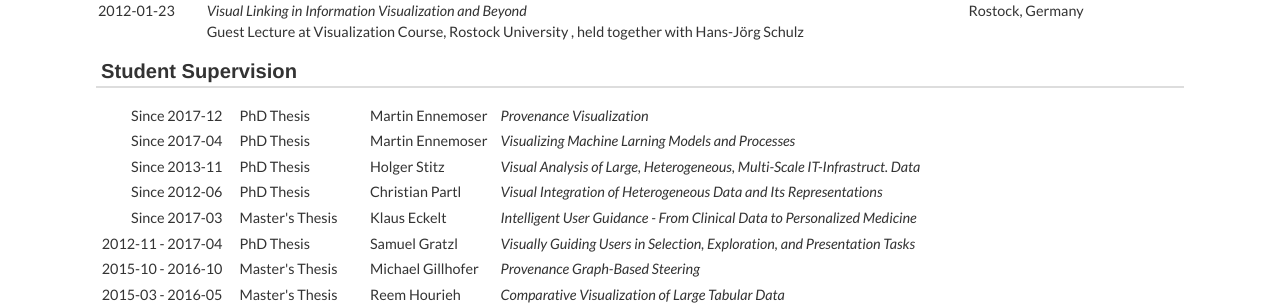
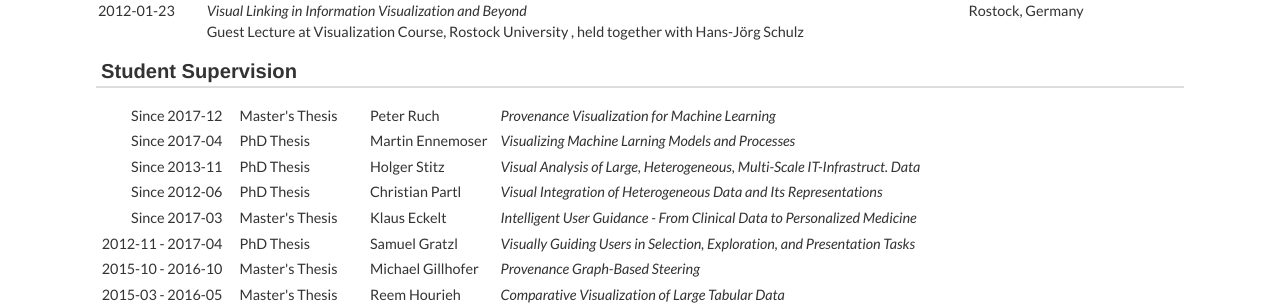
Before and after one commit to mstreit/mstreit.github.io, a Jekyll site: the page built from teaching.md, in a window 1280 px wide. Shown: the part 1246-1551 px from the top of the page. Built offline with Jekyll 4.4.1, drawn with Linux system fonts in a browser that asks for light colours; nearby versions of some CDN libraries; some web fonts are replaced.

Commit message:
fixed students

```diff
--- a/_data/students.yml
+++ b/_data/students.yml
@@ -1,7 +1,7 @@
 - date: Since 2017-12
-  title: Provenance Visualization
-  name: Martin Ennemoser
-  type: PhD Thesis
+  title: Provenance Visualization for Machine Learning
+  name: Peter Ruch
+  type: Master's Thesis
 
 - date: Since 2017-04
   title: Visualizing Machine Larning Models and Processes
```
